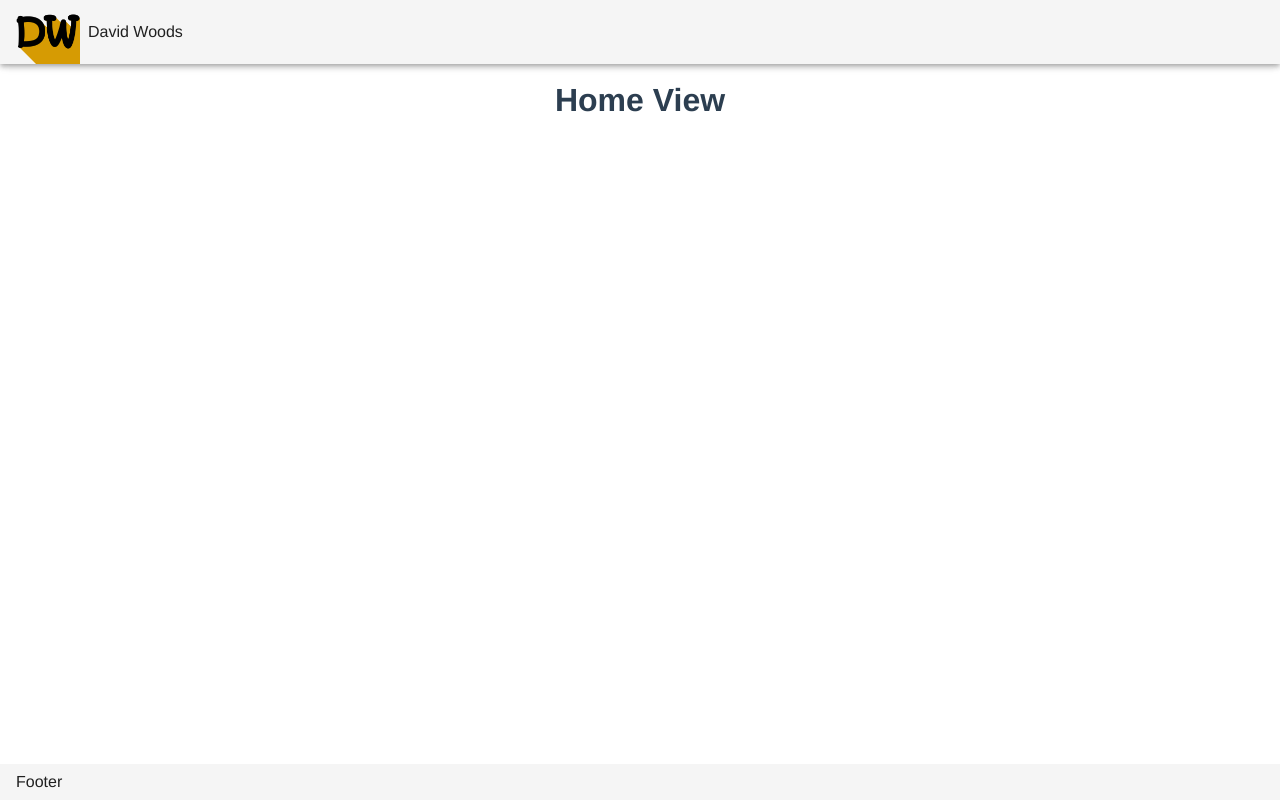
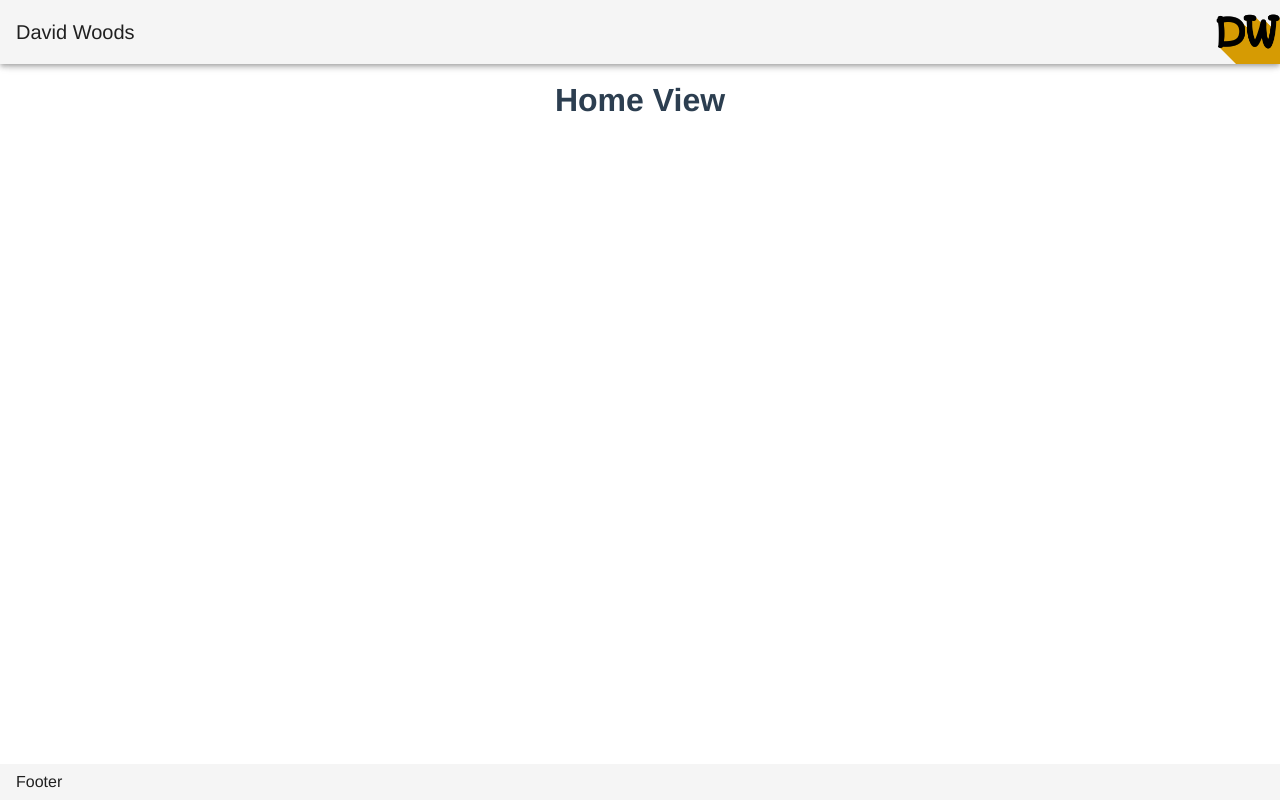
Before and after one commit to dave-woods/dwoods.xyz, a Vue app: page / in a window 1280 px wide. Built offline with nearby package versions, Linux system fonts and the light colour scheme; the HTML template or start-up script is replaced by a standard one.

Commit message:
Slight change to header

```diff
--- a/src/components/Header.vue
+++ b/src/components/Header.vue
@@ -1,6 +1,8 @@
 <template>
-    <v-app-bar app>
-        <v-img src="@/assets/logo.png" max-width="64px" contain></v-img><span class="ml-2">David Woods</span>
+    <v-app-bar app absolute>
+        <v-toolbar-title>David Woods</v-toolbar-title>
+        <v-spacer></v-spacer>
+        <router-link to="/"><v-img src="@/assets/logo.png" max-width="64px" style="margin-right: -16px" contain></v-img></router-link>
     </v-app-bar>
 </template>
 
```
